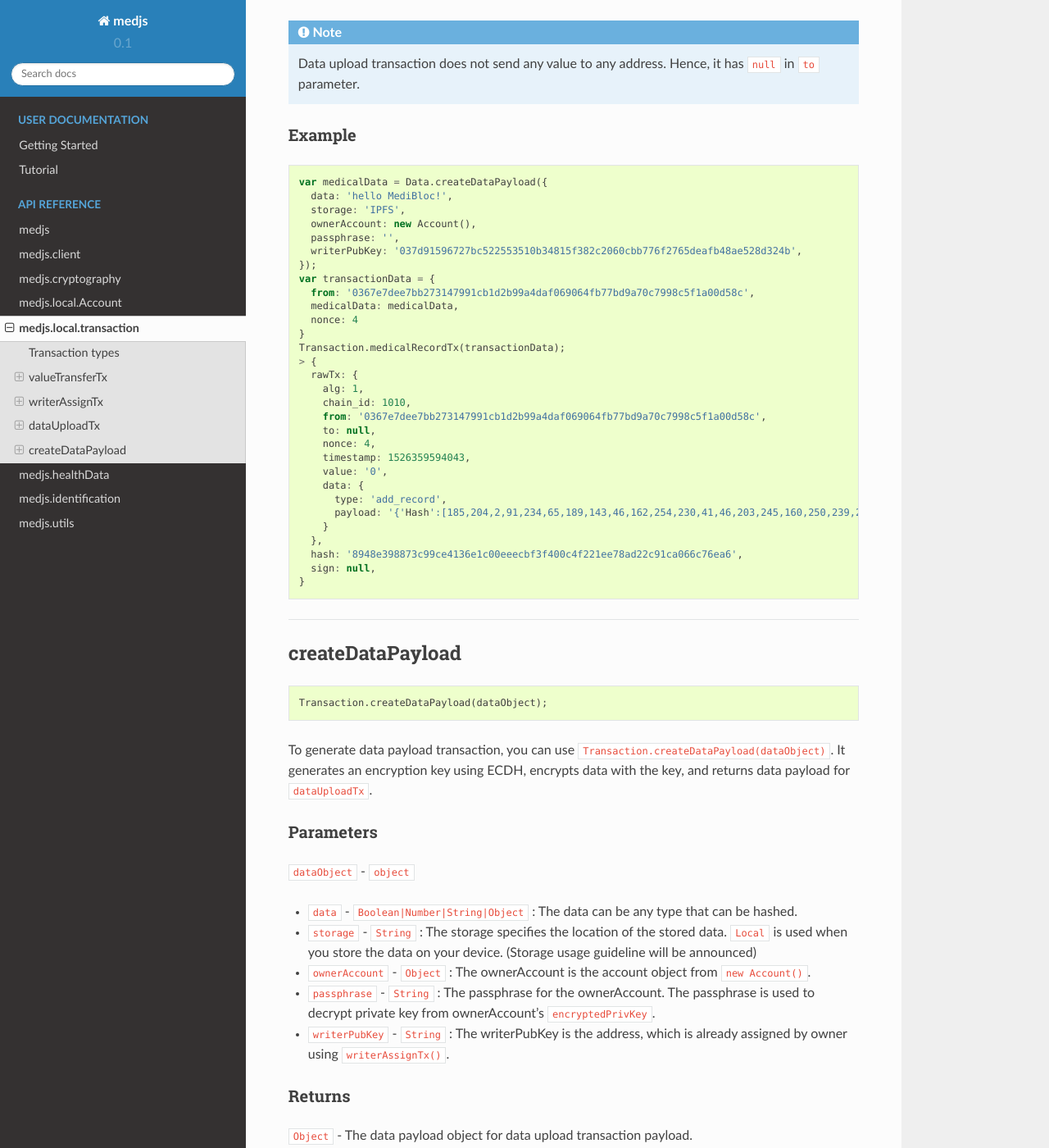
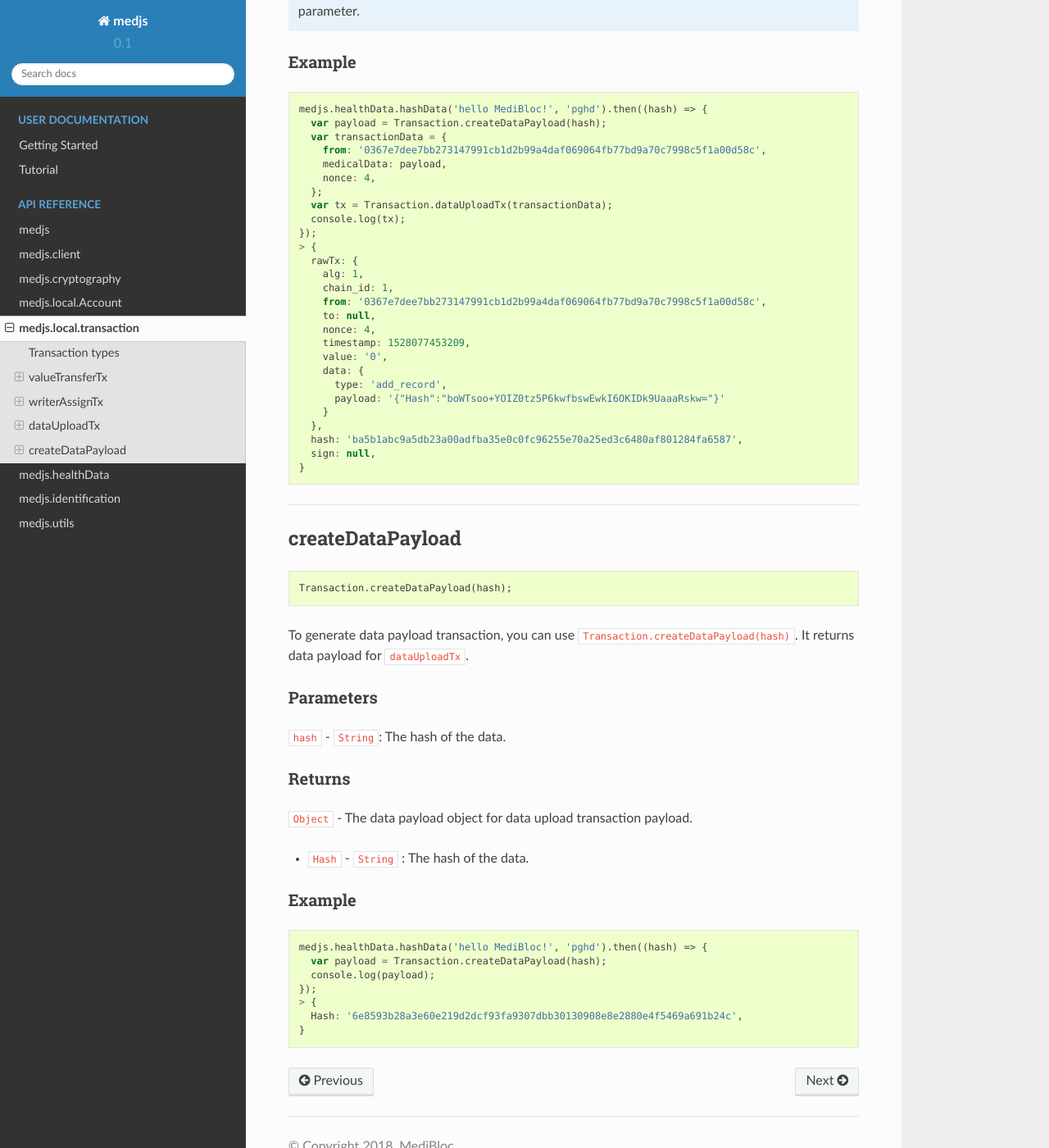
Before and after one commit to medibloc/panacea-js-old, a Sphinx documentation site: the page built from docs/medjs-transaction.rst, in a window 1280 px wide and 1400 px high, scrolled down 5373 px. Shown: the whole window at 82% size. Built offline with Sphinx 7.4.7 and the Read the Docs theme 2.0.0, drawn with Linux system fonts in a browser that asks for light colours; some of the changed text lies outside the part shown.

Commit message:
Fix data upload transaction

```diff
--- a/docs/medjs-transaction.rst
+++ b/docs/medjs-transaction.rst
@@ -6,7 +6,7 @@
 medjs.local.transaction
 =======================
 
-The ``medjs.local.transaction`` contains functions to generate transaction, hash, signature, and so on.
+The ``medjs.local.transaction`` contains functions to generate transaction.
 
 To use this package in a standalone use:
 
@@ -27,7 +27,7 @@ MediBloc blockchain has 3 transaction types.
 
 - value transfer transaction : To transfer MED from one account to another.
 - writer assign transaction : To assign an address that can use owner's bandwidth to write.
-- data upload transaction : To upload data related information on the , such as data hash, location, encrypt key and so on, on the blockchain.
+- data upload transaction : To upload the hash of the data on the blockchain.
 
 ---------------------------------------------------------------------------
 
@@ -90,21 +90,22 @@ Example
     value: '55',
     nonce: 3
   }
-  Transaction.valueTransferTx(transactionData);
+  var tx = Transaction.valueTransferTx(transactionData);
+  console.log(tx);
   > {
     rawTx: {
       alg: 1,
-      chain_id: 1010,
+      chain_id: 1,
       from: '0367e7dee7bb273147991cb1d2b99a4daf069064fb77bd9a70c7998c5f1a00d58c',
       to: '037d91596727bc522553510b34815f382c2060cbb776f2765deafb48ae528d324b',
       nonce: 3,
-      timestamp: 1526284778755,
+      timestamp: 1528081588884,
       value: '55',
       data: {
         type: 'binary',
       }
     },
-    hash: 'bc02716f5300f734d02ab5557c1f73859344d6371f9207a9ba87a603c81aaf23',
+    hash: '20761ec51cb312d231343f8803cada003ada97e94e4a4074980ee6917ec3b159',
     sign: null,
   }
 
@@ -165,29 +166,30 @@ Example
     writer: '037d91596727bc522553510b34815f382c2060cbb776f2765deafb48ae528d324b',
     nonce: 3
   }
-  Transaction.writerAssignTx(transactionData);
+  var tx = Transaction.writerAssignTx(transactionData);
+  console.log(tx);
   > {
     rawTx: {
       alg: 1,
-      chain_id: 1010,
+      chain_id: 1,
       from: '0367e7dee7bb273147991cb1d2b99a4daf069064fb77bd9a70c7998c5f1a00d58c',
       to: null,
       nonce: 3,
-      timestamp: 1526284778755,
+      timestamp: 1528081711031,
       value: '0',
       data: {
         type: 'register_wkey',
-        payload: '{'Writer':[3,125,145,89,103,39,188,82,37,83,81,11,52,129,95,56,44,32,96,203,183,118,242,118,93,234,251,72,174,82,141,50,75]}'
+        payload: '{"Writer":[3,125,145,89,103,39,188,82,37,83,81,11,52,129,95,56,44,32,96,203,183,118,242,118,93,234,251,72,174,82,141,50,75]}'
       }
     },
-    hash: 'ecb980d1886da7c1be3cefe445d9554bc0adb8697b43577a8e1d8d7ef2991c34',
+    hash: '9790340160c16101e516cd539bed8f678501dd8612157fe8873e8424cb22665d',
     sign: null,
   }
 
 ---------------------------------------------------------------------------
 
 dataUploadTx
-=======================
+============
 
 .. code-block:: javascript
 
@@ -204,10 +206,7 @@ Parameters
 - ``from`` - ``String`` : The address that spends bandwidth to upload data.
 - ``medicalData`` - ``Object`` : The medical data object generated from ``Data.createDataPayload(dataObject)``.
 
-  + ``EncKey`` - ``String`` : The shared secret key generated from owner and writer from ECDH.
   + ``Hash`` - ``String`` : The encrypted data's hash.
-  + ``Seed`` - ``String`` : The random seed value.
-  + ``Storage`` - ``String`` : The storage containing input data.
 - ``nonce`` - ``Number`` : The nonce indicates the number of transactions that this account has made. It should be exactly 1 larger than current account's nonce. Highly recommend getting account's latest nonce before making transaction.
 - ``timestamp`` - ``Number`` :(optional) The unix timestamp. If not given, current timestamp is automatically set.
 
@@ -245,59 +244,50 @@ Example
 
 .. code-block:: javascript
 
-  var medicalData = Data.createDataPayload({
-    data: 'hello MediBloc!',
-    storage: 'IPFS',
-    ownerAccount: new Account(),
-    passphrase: '',
-    writerPubKey: '037d91596727bc522553510b34815f382c2060cbb776f2765deafb48ae528d324b',
+  medjs.healthData.hashData('hello MediBloc!', 'pghd').then((hash) => {
+    var payload = Transaction.createDataPayload(hash);
+    var transactionData = {
+      from: '0367e7dee7bb273147991cb1d2b99a4daf069064fb77bd9a70c7998c5f1a00d58c',
+      medicalData: payload,
+      nonce: 4,
+    };
+    var tx = Transaction.dataUploadTx(transactionData);
+    console.log(tx);
   });
-  var transactionData = {
-    from: '0367e7dee7bb273147991cb1d2b99a4daf069064fb77bd9a70c7998c5f1a00d58c',
-    medicalData: medicalData,
-    nonce: 4
-  }
-  Transaction.medicalRecordTx(transactionData);
   > {
     rawTx: {
       alg: 1,
-      chain_id: 1010,
+      chain_id: 1,
       from: '0367e7dee7bb273147991cb1d2b99a4daf069064fb77bd9a70c7998c5f1a00d58c',
       to: null,
       nonce: 4,
-      timestamp: 1526359594043,
+      timestamp: 1528077453209,
       value: '0',
       data: {
         type: 'add_record',
-        payload: '{'Hash':[185,204,2,91,234,65,189,143,46,162,254,230,41,46,203,245,160,250,239,207,249,205,164,124,121,180,161,245,29,56,221,235],'Storage':'IPFS','EncKey':'Z2QYhMy24+j9xdGDsIofgzSJk/EMrAleXx3aH/4iKQc=','Seed':'DZIRo4Wlve9RMyaErV/QMw=='}'
+        payload: '{"Hash":"boWTsoo+YOIZ0tz5P6kwfbswEwkI6OKIDk9UaaaRskw="}'
       }
     },
-    hash: '8948e398873c99ce4136e1c00eeecbf3f400c4f221ee78ad22c91ca066c76ea6',
+    hash: 'ba5b1abc9a5db23a00adfba35e0c0fc96255e70a25ed3c6480af801284fa6587',
     sign: null,
   }
 
 ---------------------------------------------------------------------------
 
 createDataPayload
-===================
+=================
 
 .. code-block:: javascript
 
-  Transaction.createDataPayload(dataObject);
+  Transaction.createDataPayload(hash);
 
-To generate data payload transaction, you can use ``Transaction.createDataPayload(dataObject)``. It generates an encryption key using ECDH, encrypts data with the key, and returns data payload for ``dataUploadTx``.
+To generate data payload transaction, you can use ``Transaction.createDataPayload(hash)``. It returns data payload for ``dataUploadTx``.
 
 ----------
 Parameters
 ----------
 
-``dataObject`` - ``object``
-
-- ``data`` - ``Boolean|Number|String|Object`` : The data can be any type that can be hashed.
-- ``storage`` - ``String`` : The storage specifies the location of the stored data. ``Local`` is used when you store the data on your device. (Storage usage guideline will be announced)
-- ``ownerAccount`` - ``Object`` : The ownerAccount is the account object from ``new Account()``.
-- ``passphrase`` - ``String`` : The passphrase for the ownerAccount. The passphrase is used to decrypt private key from ownerAccount's ``encryptedPrivKey``.
-- ``writerPubKey`` - ``String`` : The writerPubKey is the address, which is already assigned by owner using ``writerAssignTx()``.
+``hash`` - ``String``: The hash of the data.
 
 -------
 Returns
@@ -305,12 +295,7 @@ Returns
 
 ``Object`` - The data payload object for data upload transaction payload.
 
-- ``EncKey`` - ``String`` : The shared secret key from owner and writer from ECDH.
-- ``Hash`` - ``String`` : The encrypted data's hash.
-- ``Seed`` - ``String`` : The random seed value.
-- ``Storage`` - ``String`` : The storage storing data.
-
-.. note:: To understand this process deeply, see ``How does data payload not reveal personal information?``
+- ``Hash`` - ``String`` : The hash of the data.
 
 -------
 Example
@@ -318,16 +303,10 @@ Example
 
 .. code-block:: javascript
 
-  Transaction.createDataPayload({
-    data: 'Hello MediBloc',
-    storage: 'Local',
-    ownerAccount: new Account(),
-    passphrase: '',
-    writerPubKey: '037d91596727bc522553510b34815f382c2060cbb776f2765deafb48ae528d324b'
-  })
+  medjs.healthData.hashData('hello MediBloc!', 'pghd').then((hash) => {
+    var payload = Transaction.createDataPayload(hash);
+    console.log(payload);
+  });
   > {
-    EncKey: '665b9300cb06c856e3f857d65b668d9965c48c0b62cbe3c6ce71281d84c027bd',
-    Hash: 'b06207ba101ab9e8195146581d2d1f720b74fcd42b54ee7c99358c5c6ef9f3b3',
-    Seed: '87d3f849b0d5654f59502b88fad59c26',
-    Storage: 'Local',
+    Hash: '6e8593b28a3e60e219d2dcf93fa9307dbb30130908e8e2880e4f5469a691b24c',
   }
--- a/docs/medjs.rst
+++ b/docs/medjs.rst
@@ -17,7 +17,7 @@ The ``medjs`` object has following objects.
 - The :ref:`client <client>` object allows you to interact with MediBloc blockchain.
 - The :ref:`cryptography <cryptography>` object contains cryptographic functions.
 - The :ref:`local.Account <account>` object contains functions to generate MediBloc accounts, which contain encrypted private key and public key and can induce public key from the private key.
-- The :ref:`local.transaction <transaction>` object contains functions to generate transaction, hash, signature, etc.
+- The :ref:`local.transaction <transaction>` object contains functions to generate transaction.
 - The :ref:`healthData <healthData>` object helps to encode and decode the health data as :ref:`MHD format <mhd>`.
 - The :ref:`identification <identification>` contains identification functions.
 - The :ref:`utils <utils>` object provides utility functions for medjs.
```
Also changed, not shown: docs/medjs-tutorial.rst (+26 -34 lines), 6 other files.
